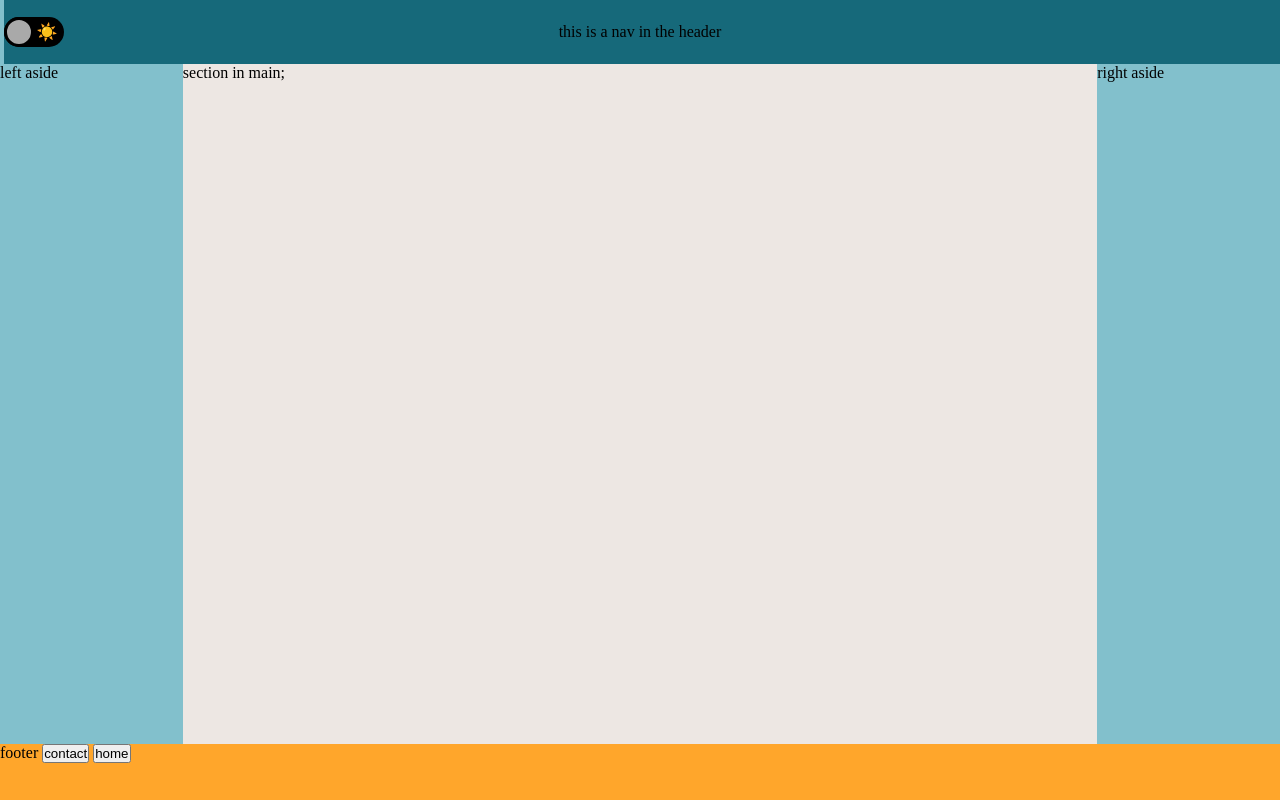
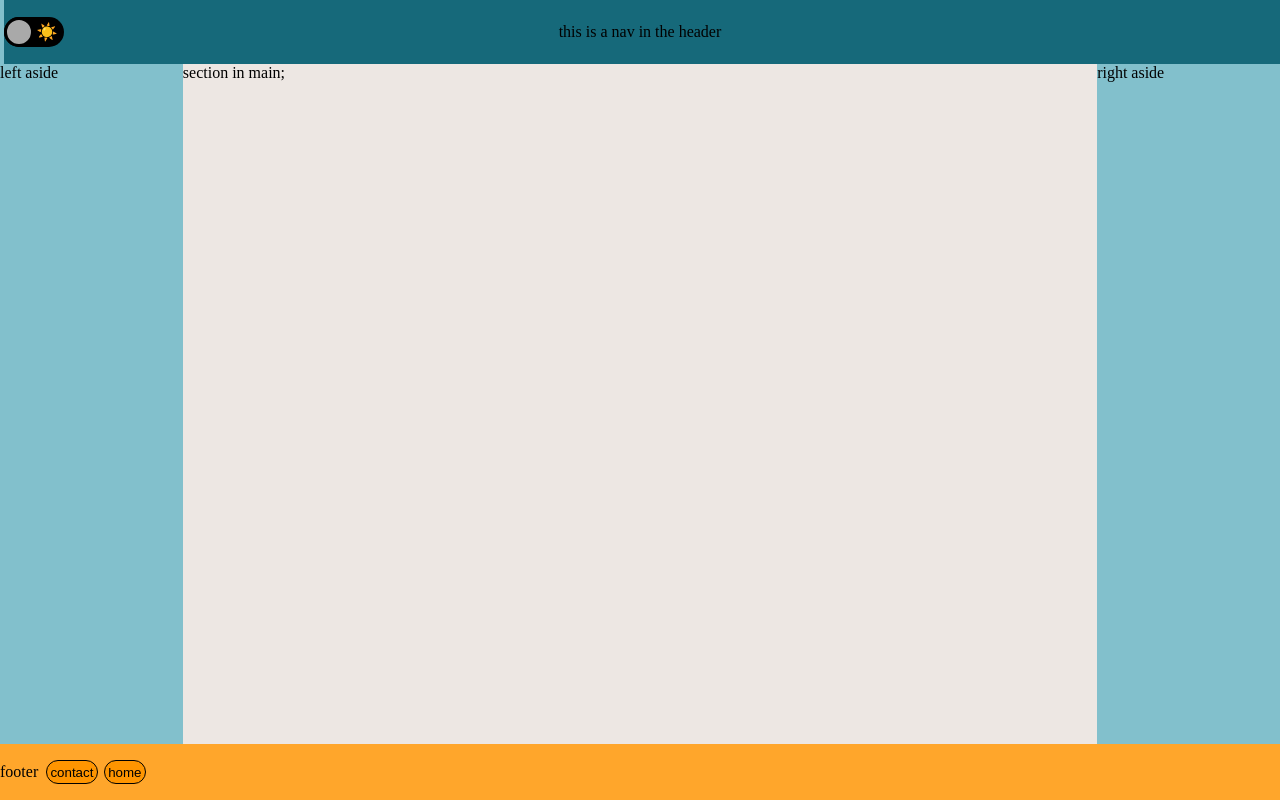
Before and after one commit to MischaSasse/Portfolio, a website: page index.html in a window 1280 px wide. Drawn offline with Linux system fonts and the light colour scheme.

Commit message:
html->component; added button styling css

```diff
--- a/css/style.css
+++ b/css/style.css
@@ -105,6 +105,8 @@ footer {
   grid-area: footer;
   background-color: #ffa62b;
   min-height: var(--footerHeight);
+  align-items: center;
+  display: flex;
 }
 
 header,
@@ -148,5 +150,24 @@ header nav {
   display: grid;
   grid-template:
     [content-left] "leftAside content rightAside" 100% [content-right]
-    / .2fr 1fr .2fr;
+    / 0.2fr 1fr 0.2fr;
 }
+
+.footerButton {
+  background-color: #ff9500;
+  border: 1px solid black;
+  text-align: center;
+  text-decoration: none;
+  display: inline-block;
+  border-radius: 3rem;
+  padding: .2rem;
+  margin: 0 .2rem 0 .2rem;
+}
+.footerButton:first-child{
+  margin-left: .5rem;
+}
+.footerButton:hover {
+  cursor: pointer;
+  box-shadow: #ca7600 .188rem .188rem .5rem;
+  transition: var(--transition);
+}
--- a/index.html
+++ b/index.html
@@ -1150,10 +1150,10 @@
       <aside class="rightAside">right aside</aside>
     </section>
     <footer>footer
-      <button onclick="getHtmlData(1)">
+      <button class="footerButton" onclick="getHtmlData(1)">
          contact
       </button>
-      <button onclick="getHtmlData(0)">
+      <button class="footerButton" onclick="getHtmlData(0)">
          home
       </button>
     </footer>
--- a/js/contentLoader.js
+++ b/js/contentLoader.js
@@ -6,7 +6,7 @@
  */
 async function getHtmlData(number) {
   let wrapper = document.getElementById("contentContainer");
-  return await fetch("./html/" + pageMap(number) + ".html")
+  return await fetch("./component/" + pageMap(number) + ".html")
     .then((response) => {
       return response.text();
     })
```
Also changed, not shown: html/contact.html (deleted, +0 -5 lines), html/home.html (deleted, +0 -5 lines).
